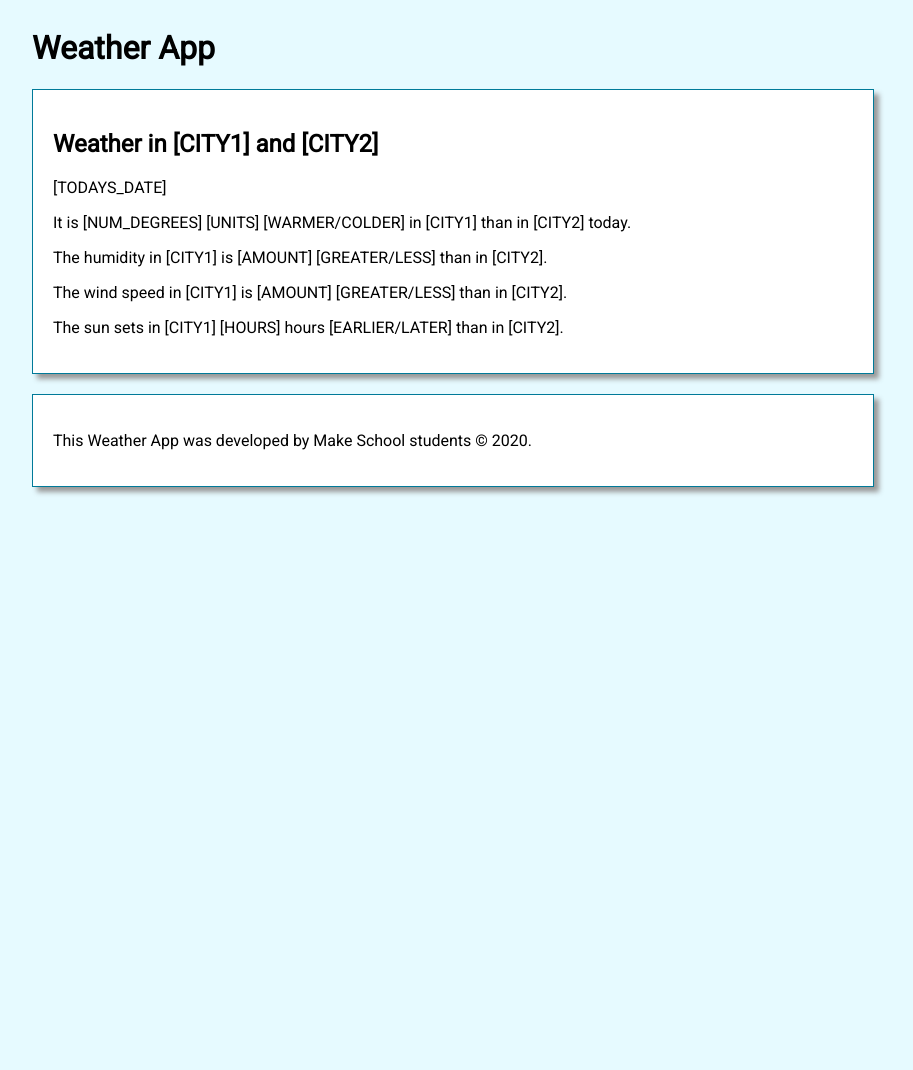
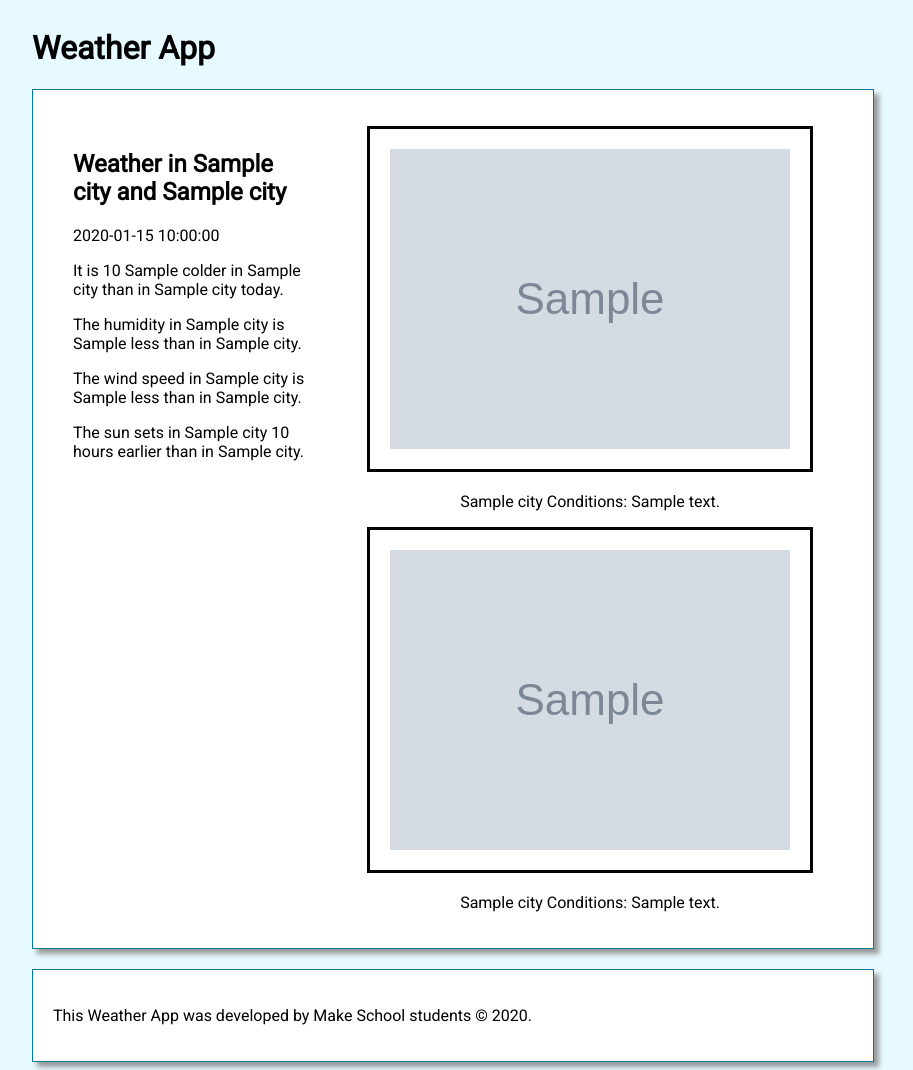
Before and after one commit to mathyasp/APIs, a Flask app: template templates/comparison_results.html in a window 1280 px wide. Shown: the whole page, without its empty margins (208-1121 px from the left). Before the commit the page ends 495 px from the top, so only its background shows below. Run offline with Flask 2, Linux system fonts and the light colour scheme; the template is opened without the code that fills it: most values are stand-ins (such as "Sample title", 1, 10 or a date in 2020); grey boxes marked "Sample" are stand-in pictures.

Commit message:
completed all challenges

```diff
--- a/app.py
+++ b/app.py
@@ -45,20 +45,22 @@ def results():
     """Displays results for current weather conditions."""
     # TODO: Use 'request.args' to retrieve the city & units from the query
     # parameters.
-    city = ''
-    units = ''
+    city = request.args.get('city')
+    units = request.args.get('units')
 
     params = {
         # TODO: Enter query parameters here for the 'appid' (your api key),
         # the city, and the units (metric or imperial).
         # See the documentation here: https://openweathermap.org/current
-
+        'appid': API_KEY,
+        'q': city,
+        'units': units,
     }
 
     result_json = requests.get(API_URL, params=params).json()
 
     # Uncomment the line below to see the results of the API call!
-    # pp.pprint(result_json)
+    pp.pprint(result_json)
 
     # TODO: Replace the empty variables below with their appropriate values.
     # You'll need to retrieve these from the result_json object above.
@@ -67,15 +69,16 @@ def results():
     # datetime objects. You can do so using the `datetime.fromtimestamp()`
     # function.
     context = {
-        'date': datetime.now(),
-        'city': '',
-        'description': '',
-        'temp': '',
-        'humidity': '',
-        'wind_speed': '',
-        'sunrise': '',
-        'sunset': '',
-        'units_letter': get_letter_for_units(units)
+        'date': datetime.now().strftime("%A, %B %d, %Y"),
+        'city': result_json['name'],
+        'description': result_json['weather'][0]['description'],
+        'temp': result_json['main']['temp'],
+        'humidity': result_json['main']['humidity'],
+        'wind_speed': result_json['wind']['speed'],
+        'sunrise': datetime.fromtimestamp(result_json['sys']['sunrise']).strftime("%I:%M %p"),
+        'sunset': datetime.fromtimestamp(result_json['sys']['sunset']).strftime("%I:%M %p"),
+        'units_letter': get_letter_for_units(units),
+        'icon': 'https://openweathermap.org/img/wn/' + result_json['weather'][0]['icon'] + '@2x.png',
     }
 
     return render_template('results.html', **context)
@@ -86,20 +89,59 @@ def comparison_results():
     """Displays the relative weather for 2 different cities."""
     # TODO: Use 'request.args' to retrieve the cities & units from the query
     # parameters.
-    city1 = ''
-    city2 = ''
-    units = ''
+    city1 = request.args.get('city1')
+    city2 = request.args.get('city2')
+    units = request.args.get('units')
 
     # TODO: Make 2 API calls, one for each city. HINT: You may want to write a
     # helper function for this!
+    def api_call(city_input):
+        params = {
+            'appid': API_KEY,
+            'q': city_input,
+            'units': units,
+        }
+        result_json = requests.get(API_URL, params=params).json()
+        return result_json
 
+    city1_json = api_call(city1)
+    city2_json = api_call(city2)
 
     # TODO: Pass the information for both cities in the context. Make sure to
     # pass info for the temperature, humidity, wind speed, and sunset time!
     # HINT: It may be useful to create 2 new dictionaries, `city1_info` and
     # `city2_info`, to organize the data.
+    city1_info = {
+        'city': city1_json['name'],
+        'description': city1_json['weather'][0]['description'],
+        'temp': city1_json['main']['temp'],
+        'humidity': city1_json['main']['humidity'],
+        'wind_speed': city1_json['wind']['speed'],
+        'sunrise': datetime.fromtimestamp(city1_json['sys']['sunrise']).strftime("%I:%M %p"),
+        'sunset': datetime.fromtimestamp(city1_json['sys']['sunset']).strftime("%I:%M %p"),
+        'icon': 'https://openweathermap.org/img/wn/' + city1_json['weather'][0]['icon'] + '@2x.png',
+    }
+
+    city2_info = {
+        'city': city2_json['name'],
+        'description': city2_json['weather'][0]['description'],
+        'temp': city2_json['main']['temp'],
+        'humidity': city2_json['main']['humidity'],
+        'wind_speed': city2_json['wind']['speed'],
+        'sunrise': datetime.fromtimestamp(city2_json['sys']['sunrise']).strftime("%I:%M %p"),
+        'sunset': datetime.fromtimestamp(city2_json['sys']['sunset']).strftime("%I:%M %p"),
+        'icon': 'https://openweathermap.org/img/wn/' + city2_json['weather'][0]['icon'] + '@2x.png',
+    }
+
     context = {
-
+        'date': datetime.now().strftime("%A, %B %d, %Y"),
+        'units_letter': get_letter_for_units(units),
+        'city1_info': city1_info,
+        'city2_info': city2_info,
+        'temp_diff': round(abs(city1_info['temp'] - city2_info['temp']), 2),
+        'humidity_diff': abs(city1_info['humidity'] - city2_info['humidity']),
+        'wind_diff': abs(city1_info['wind_speed'] - city2_info['wind_speed']),
+        'sunset_diff': abs(datetime.strptime(city1_info['sunset'], "%I:%M %p") - datetime.strptime(city2_info['sunset'], "%I:%M %p")),
     }
 
     return render_template('comparison_results.html', **context)
--- a/requirements.txt
+++ b/requirements.txt
@@ -10,3 +10,4 @@ python-dotenv==0.15.0
 requests==2.25.0
 urllib3==1.26.2
 Werkzeug==1.0.1
+geopy
--- a/templates/comparison_results.html
+++ b/templates/comparison_results.html
@@ -1,13 +1,36 @@
 {% extends 'base.html' %}
 {% block content %}
 
+<style>
+    .weather-form {
+        display: grid;
+        grid-template-columns: 1fr 1fr;
+    }
+
+    .weather-info {
+        padding: 20px;
+    }
+
+    .weather-images {
+        align-self: center;
+        justify-self: center;
+        text-align: center;
+    }
+
+    img {
+        padding: 20px;
+        border-style: solid;
+    }
+</style>
+
 <section class="weather-form">
+    <div class="weather-info">
         {#
             TODO: Replace the hard-coded cities and date below with data from the
             server.
         #}
-    <h1>Weather in [CITY1] and [CITY2]</h1>
-    <p>[TODAYS_DATE]</p>
+        <h1>Weather in {{city1_info['city']}} and {{city2_info['city']}}</h1>
+        <p>{{date}}</p>
 
 
         {#
@@ -15,20 +38,54 @@
             Replace 'F' with the appropriate units.
         #}
         <p>
-        It is [NUM_DEGREES] [UNITS] [WARMER/COLDER] in [CITY1] than in [CITY2] today.
+            {% if city1_info['temp'] > city2_info['temp'] %}
+                {% set diff_desc = 'warmer' %}
+            {% else %}
+                {% set diff_desc = 'colder' %}
+            {% endif %}
+            It is {{ temp_diff }} {{ units_letter }} {{ diff_desc }} in {{ city1_info['city'] }} than in {{ city2_info['city'] }} today.
         </p>
 
         <p>
-        The humidity in [CITY1] is [AMOUNT] [GREATER/LESS] than in [CITY2].
+            {% if city1_info['humidity'] == city2_info['humidity'] %}
+                {% set diff_desc = 'greater' %}
+            {% else %}
+                {% set diff_desc = 'less' %}
+            {% endif %}
+            The humidity in {{ city1_info['city'] }} is {{humidity_diff}} {{diff_desc}} than in {{ city2_info['city'] }}.
         </p>
 
         <p>
-        The wind speed in [CITY1] is [AMOUNT] [GREATER/LESS] than in [CITY2].
+            {% if city1_info['wind_speed'] > city2_info['wind_speed'] %}
+                {% set diff_desc = 'greater' %}
+            {% else %}
+                {% set diff_desc = 'less' %}
+            {% endif %}
+            The wind speed in {{ city1_info['city'] }} is {{wind_diff}} {{diff_desc}} than in {{ city2_info['city'] }}.
         </p>
 
         <p>
-        The sun sets in [CITY1] [HOURS] hours [EARLIER/LATER] than in [CITY2].
+            {% if city1_info['sunset'] > city2_info['sunset'] %}
+                {% set diff_desc = 'later' %}
+            {% else %}
+                {% set diff_desc = 'earlier' %}
+            {% endif %}
+            The sun sets in {{ city1_info['city'] }} {{sunset_diff}} hours {{diff_desc}} than in {{ city2_info['city'] }}.
         </p>
+    </div>
+
+    <div class="weather-images">
+        <figure>
+            <img src="{{city1_info['icon']}}" alt="Weather icon">
+            <p>{{city1_info['city']}} Conditions: {{city1_info['description']}} </p>
+        </figure>
+
+        <figure>
+            <img src="{{city2_info['icon']}}" alt="Weather icon">
+            <p>{{city2_info['city']}} Conditions: {{city2_info['description']}} </p>
+        </figure>
+
+    </div>
 
 </section>
 
```
Also changed, not shown: templates/results.html (+38 -9 lines), static/style.css (line endings or trailing spaces), 1 other file. Lines whose indentation alone changed are shown as unchanged.
